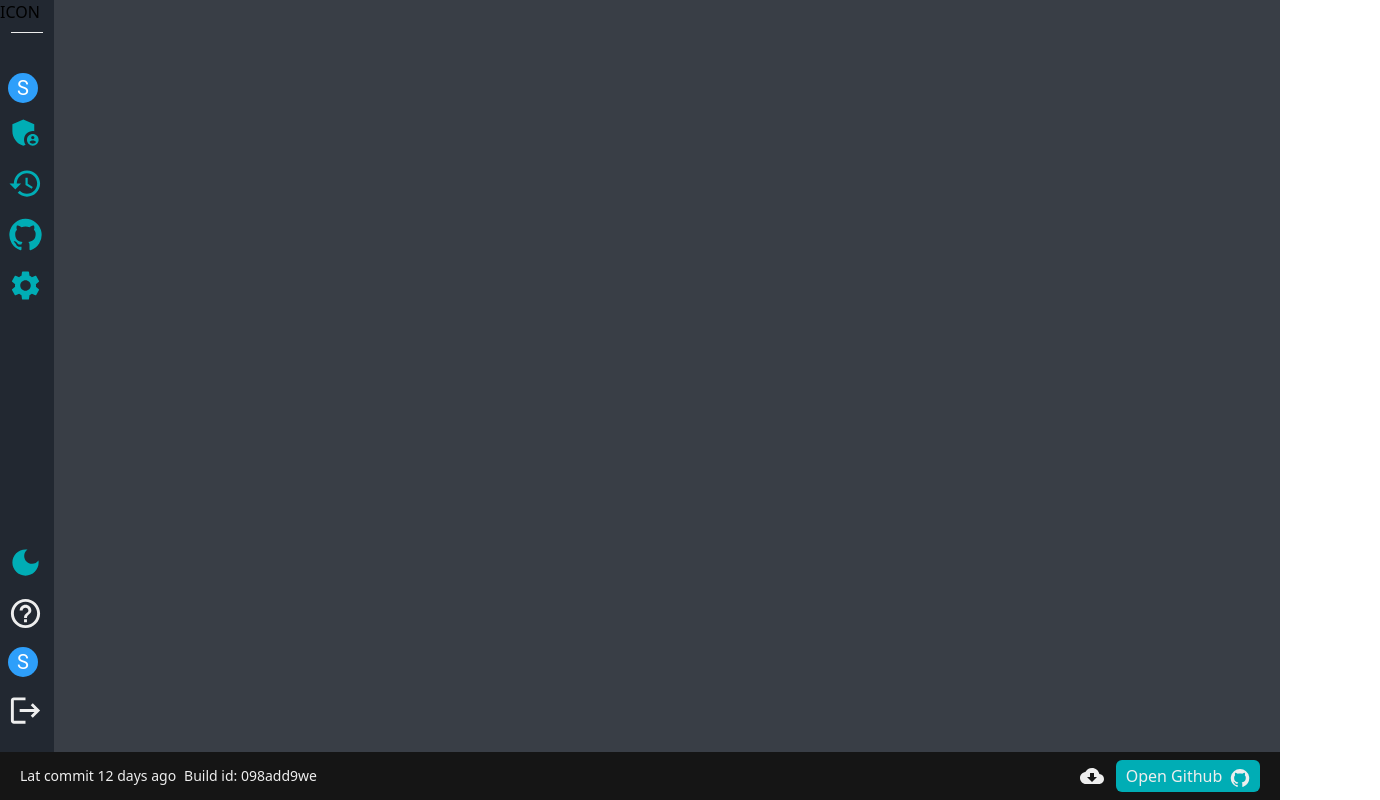
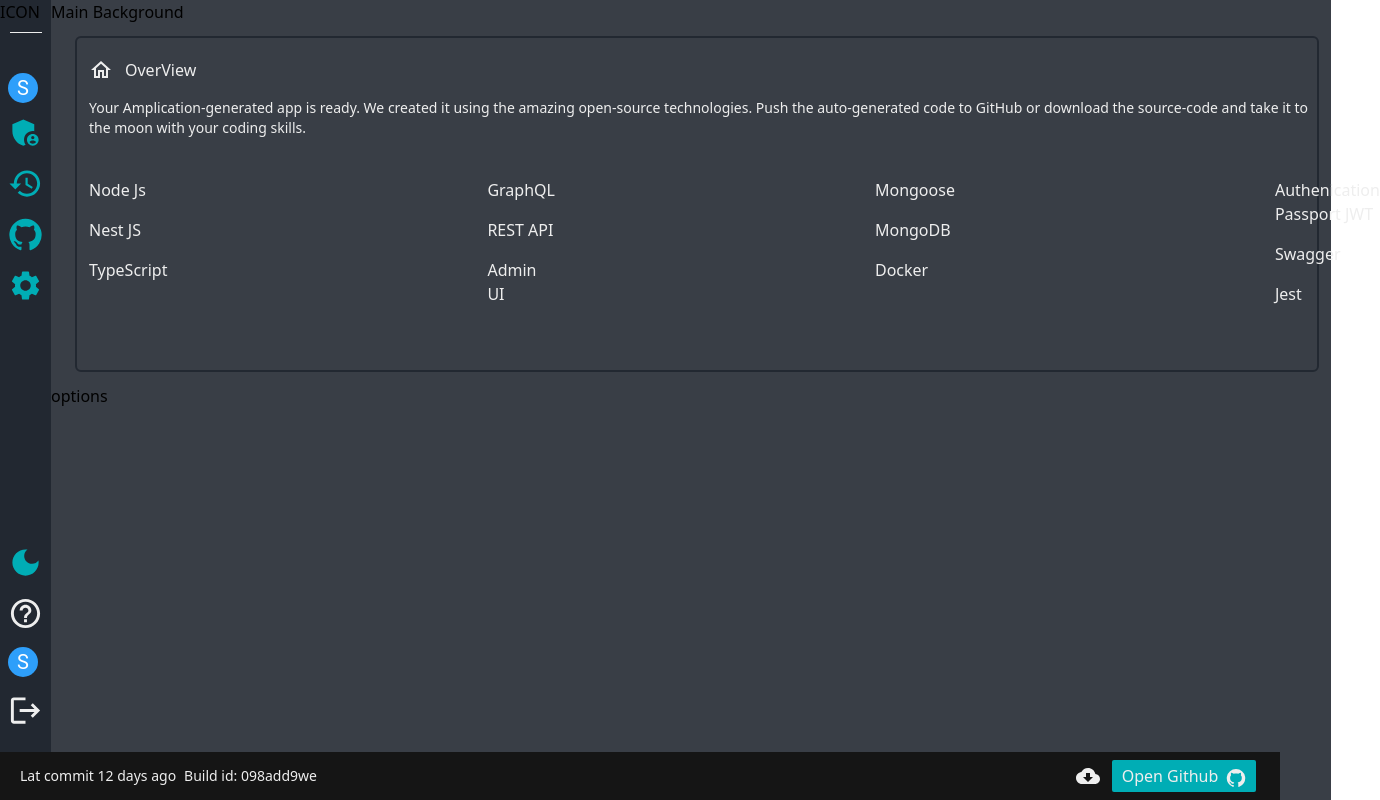
Before and after one commit to Hap-i/h-api, a React (Create React App) app in the folder packages/h-api-client/: page /app/1 in a window 1280 px wide. Shown: the whole page, 1380 px wide, since content can reach past the window. Built offline with nearby package versions, Linux system fonts and the light colour scheme.

Commit message:
added App overview component

```diff
--- a/packages/h-api-client/src/components/AppComponents/AppBottomBar.js
+++ b/packages/h-api-client/src/components/AppComponents/AppBottomBar.js
@@ -10,7 +10,7 @@
         <div>Lat commit 12 days ago</div>
         <div>Build id: 098add9we</div>
       </div>
-      <div className="flex items-center mr-5">
+      <div className="flex items-center mr-6">
         <div>
           <Tooltip title="Download" placement="top" arrow>
             <IconButton>
@@ -19,7 +19,7 @@
           </Tooltip>
         </div>
         <div>
-          <button className="bg-csTeal text-csWhite w-36 rounded-md flex items-center justify-center space-x-2 p-1 ml-1 hover:opacity-80">
+          <button className="bg-csTeal text-csWhite w-36 rounded-sm flex items-center justify-center space-x-2 p-1 ml-1 hover:opacity-80">
             <div>Open Github</div>
             <div>
               <GitHubIcon fontSize="small" />
--- /dev/null
+++ b/packages/h-api-client/src/components/AppInfo/AppOverview.js
@@ -0,0 +1,42 @@
+import React from "react";
+import HomeOutlinedIcon from "@mui/icons-material/HomeOutlined";
+function AppOverview() {
+  return (
+    <div className="w-auto rounded-md m-3 ml-6 border-csBlack border-2 text-csWhite pl-3 pt-5 pb-16">
+      <div className="flex items-center space-x-3">
+        <HomeOutlinedIcon />
+        <div>OverView</div>
+      </div>
+      <div className="mt-4 text-sm">
+        Your Amplication-generated app is ready. We created it using the amazing
+        open-source technologies. Push the auto-generated code to GitHub or
+        download the source-code and take it to the moon with your coding
+        skills.
+      </div>
+      <div className="flex space-x-80 mt-10">
+        <div className="space-y-4">
+          <div>Node Js</div>
+          <div>Nest JS</div>
+          <div>TypeScript</div>
+        </div>
+        <div className="space-y-4">
+          <div> GraphQL</div>
+          <div>REST API</div>
+          <div>Admin UI</div>
+        </div>
+        <div className="space-y-4">
+          <div>Mongoose</div>
+          <div>MongoDB</div>
+          <div>Docker</div>
+        </div>
+        <div className="space-y-4">
+          <div>Authenication Passport JWT</div>
+          <div>Swagger</div>
+          <div>Jest</div>
+        </div>
+      </div>
+    </div>
+  );
+}
+
+export default AppOverview;
--- a/packages/h-api-client/src/pages/AppInfo.js
+++ b/packages/h-api-client/src/pages/AppInfo.js
@@ -1,9 +1,16 @@
 import React from "react";
+import AppOverview from "../components/AppInfo/AppOverview";
 import SideBar from "../components/SideBar";
 
 function AppInfo() {
   return (
-    <SideBar height="h-screen" width="w-full" bgColor="bg-csGrey"></SideBar>
+    <SideBar height="h-screen" width="w-full" bgColor="bg-csGrey">
+      <div>Main Background</div>
+      <div>
+        <AppOverview></AppOverview>
+      </div>
+      <div>options</div>
+    </SideBar>
   );
 }
 
--- a/packages/h-api-client/src/pages/SmallWindow.js
+++ b/packages/h-api-client/src/pages/SmallWindow.js
@@ -3,7 +3,7 @@
 function SmallWindow() {
   return (
     <div className="bg-csBlack h-screen w-screen">
-      <div class="grid h-screen place-items-center">
+      <div className="grid h-screen place-items-center">
         <div>
           <img className="h-80" src="smallWindow/smallWindow.svg" alt="" />
           <div className="text-csWhite mt-5 text-xl text-center">
```
